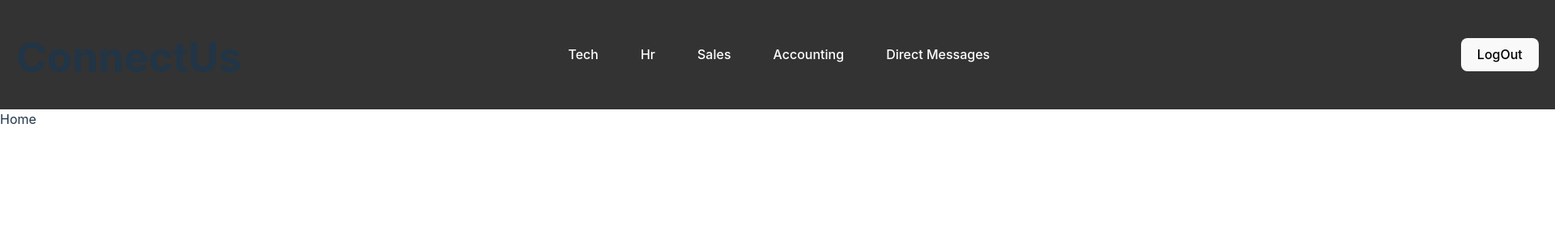
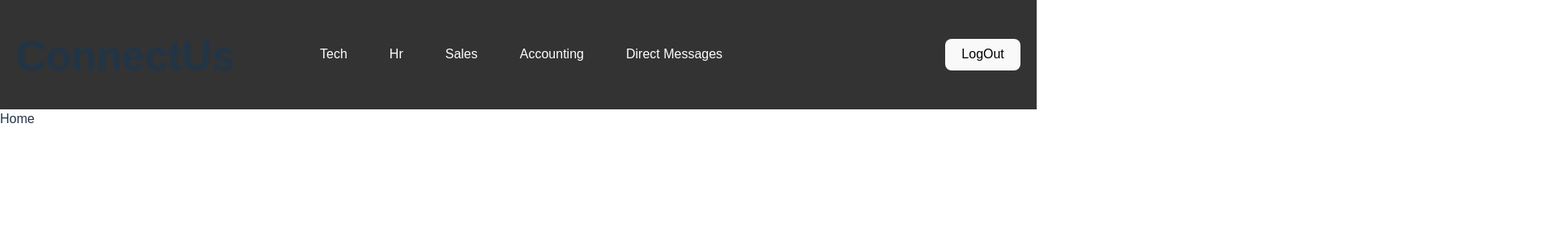
Before and after one commit to wJollie/ConnectUs, a React (Vite) app in the folder client/: page /home in a window 1280 px wide. Shown: the top 300 px of the page at 81% size, 1920 px wide, since content can reach past the window. Built offline with nearby package versions, Linux system fonts and the light colour scheme.

Commit message:
-navbar logout button works

```diff
--- a/client/src/App.css
+++ b/client/src/App.css
@@ -1,5 +1,7 @@
 body {
   margin: 0;
+  padding: 0;
+  font-family: sans-serif;
 }
 
 /* Landing Page Wrapper */
@@ -10,11 +12,11 @@ body {
   justify-content: center;
 }
 
-/* navbar styling */
+
+
 .navbar {
   background-color: #333;
-  position: relative;
-  width: 1920px; /*Change for mobile view */
+  position: relative; /*Change for mobile view */
   top: 0;
   z-index: 1000;
   display: flex;
--- a/client/src/index.css
+++ b/client/src/index.css
@@ -16,11 +16,6 @@ a {
 }
 a:hover {
   color: #535bf2;
-}
-
-body {
-  display: flex;
-  place-items: center;
 }
 
 h1 {
--- a/client/src/pages/Layout.jsx
+++ b/client/src/pages/Layout.jsx
@@ -5,6 +5,12 @@ import { useLocation } from 'react-router-dom';
 
 const Layout = ({ children }) => {
   const location = useLocation();
+
+  const isLandingPage = location.pathname === '/';
+  const isLoginPage = location.pathname === '/login';
+  const isSignupPage = location.pathname === '/signup';
+
+  const shouldShowNavbar = !isLandingPage && !isLoginPage && !isSignupPage;
 
   const getPageTitle = () => {
     switch (location.pathname) {
@@ -28,9 +34,10 @@ const Layout = ({ children }) => {
         return 'ConnectUs';
     }
   };
+
   return (
     <div>
-      <Navbar title={getPageTitle()} />
+      {shouldShowNavbar && <Navbar title={getPageTitle()} />}
       {children}
     </div>
   );
--- a/client/src/pages/Nav.jsx
+++ b/client/src/pages/Nav.jsx
@@ -1,9 +1,17 @@
 // src/components/Navbar.js
 import React from 'react';
-import { Link } from 'react-router-dom';
+import { Link, useNavigate } from 'react-router-dom';
+import Auth from '../utils/auth';
 
 
 const Navbar = ({title}) => {
+
+    const navigate = useNavigate();
+
+    const handleLogout = () => {
+        Auth.logout();
+        navigate('/login');
+    }
   return (
     <div className="navWrapper">
     <nav className="navbar">
@@ -26,7 +34,7 @@ const Navbar = ({title}) => {
           <Link to="/chat">Direct Messages</Link>
         </li>
       </ul>
-      <button className="logoutButton">LogOut</button>
+      <button className="logoutButton" onClick={handleLogout}>LogOut</button>
     </nav>
     </div>
   );
--- a/client/src/utils/auth.js
+++ b/client/src/utils/auth.js
@@ -4,34 +4,46 @@ class AuthService {
   getProfile() {
     return jwtDecode(this.getToken());
   }
+
   loggedIn() {
     const token = this.getToken();
     // If there is a token and it's not expired, return true
-    return token && !this.isTokenExpired(token) ? true : false;
+    return token && !this.isTokenExpired(token);
   }
+
   isTokenExpired(token) {
+    if (!token) {
+      return true; // Token is not available, consider it as expired
+    }
+
     // Decode the token to get its expiration time that was set by the server
     const decoded = jwtDecode(token);
+
     // If the expiration time is less than the current time (in seconds), the token is expired and we return `true`
     if (decoded.exp < Date.now() / 1000) {
       localStorage.removeItem("id_token");
       return true;
     }
+
     // If token hasn't passed its expiration time, return false
     return false;
   }
+
   getToken() {
     return localStorage.getItem("id_token");
   }
+
   login(idToken, username) {
     localStorage.setItem("id_token", idToken);
     localStorage.setItem("username", username);
 
     window.location.assign("/home");
   }
+
   logout() {
     localStorage.removeItem("id_token");
-    window.location.reload();
+    window.location.href = "/login";
   }
 }
+
 export default new AuthService();
```
